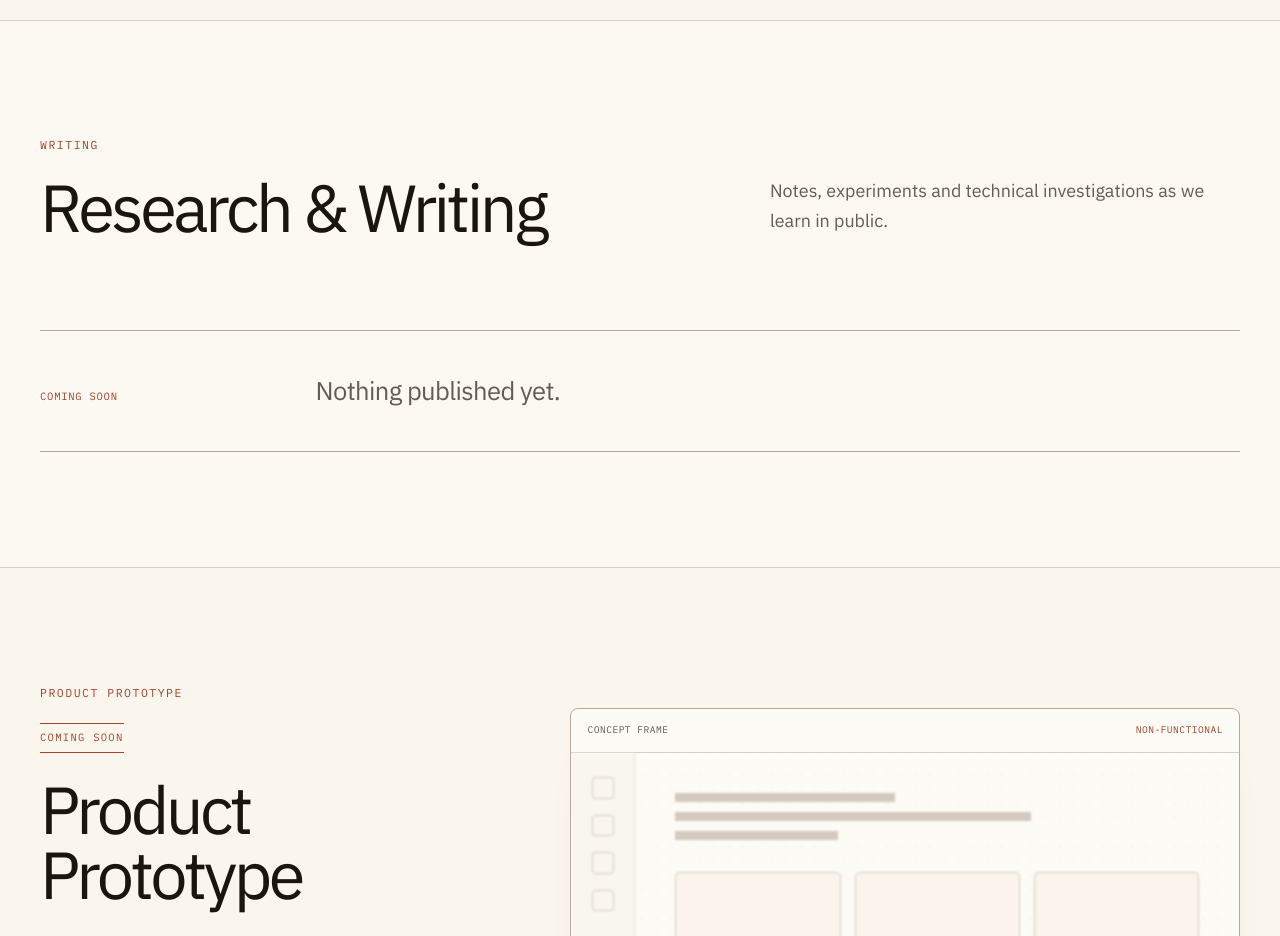
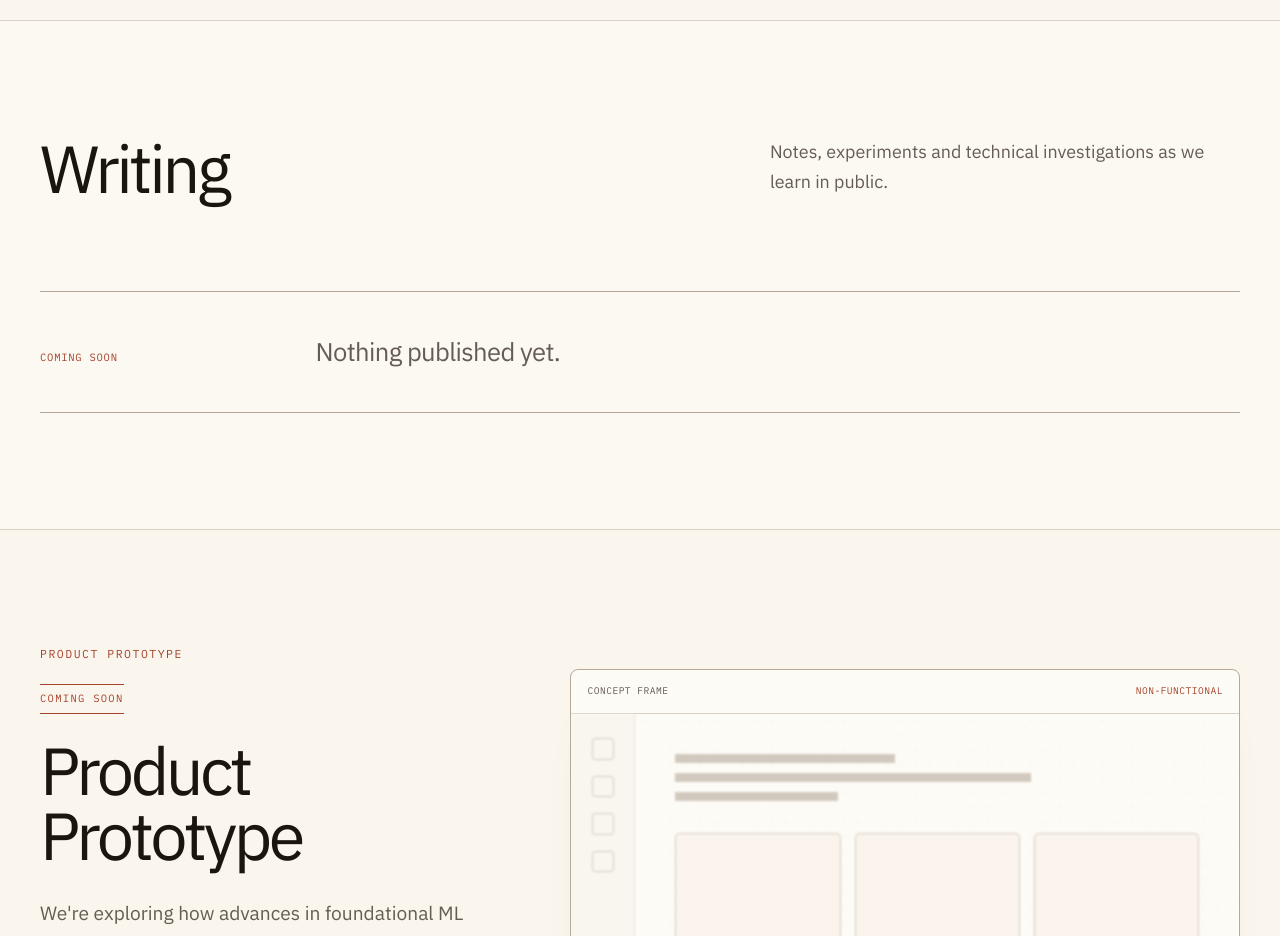
Before and after one commit to kwokchunghim/structureml-landing-page, a React (Vite) app: page / in a window 1280 px wide. Shown: the part 4140-5076 px from the top of the page. Built offline with nearby package versions, Linux system fonts and the light colour scheme.

Commit message:
fix: simplify writing section heading

```diff
--- a/src/components/sections/Writing.tsx
+++ b/src/components/sections/Writing.tsx
@@ -41,8 +41,7 @@ export function Writing({ entries = writingEntries }: { entries?: readonly Writi
       <div className="site-container">
         <div className="editorial-heading">
           <div>
-            <p className="eyebrow">Writing</p>
-            <h2>Research &amp; Writing</h2>
+            <h2>Writing</h2>
           </div>
           <p>Notes, experiments and technical investigations as we learn in public.</p>
         </div>
```
Also changed, not shown: 3 other files (tests, documents, lock files or other folders).
